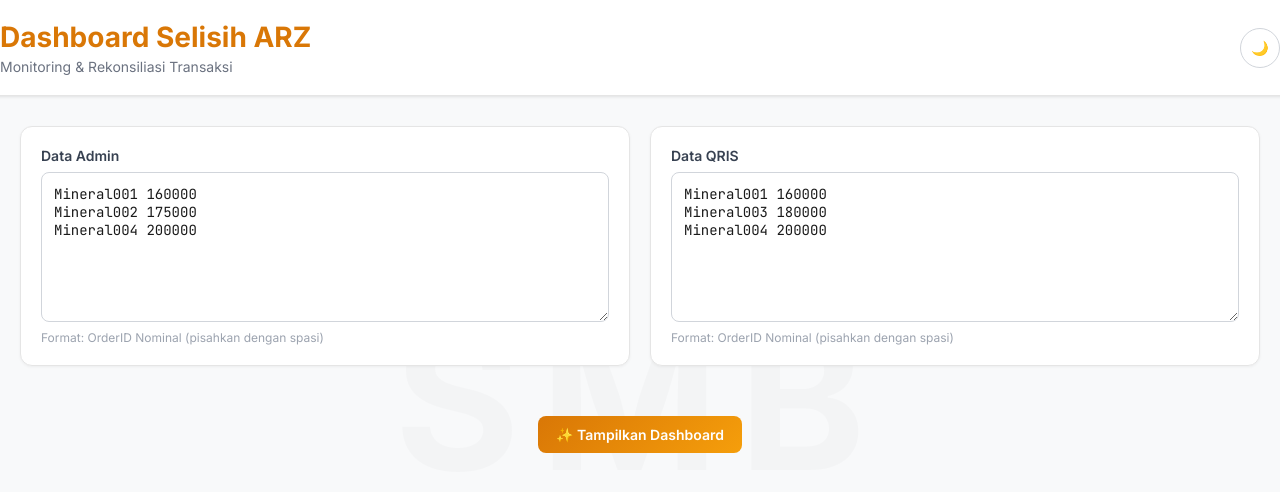
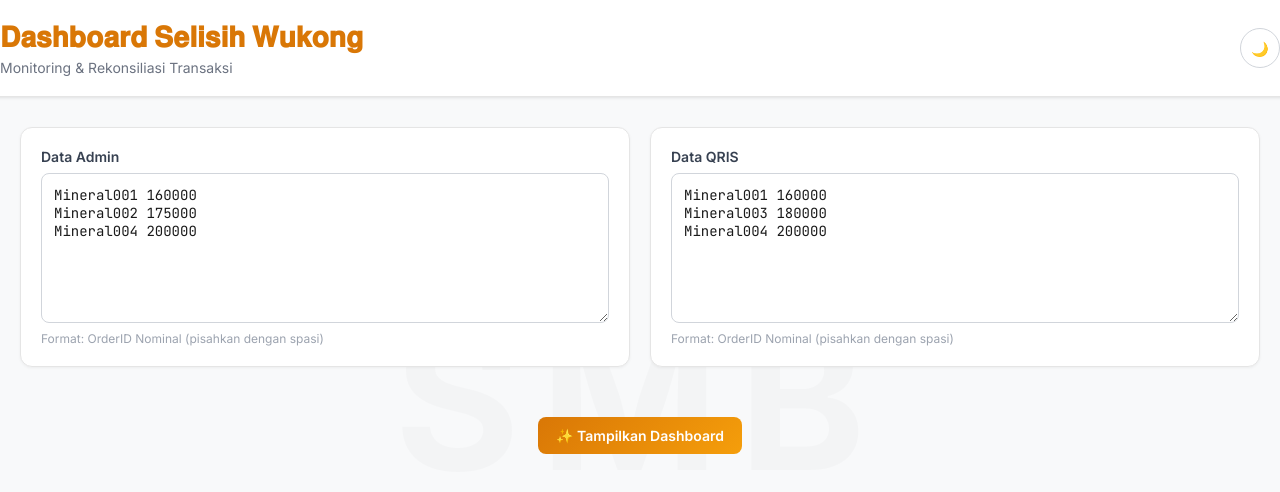
Before and after one commit to arunraj559/qris, a plain HTML site: page index.html in a window 1280 px wide. Drawn offline with nearby package versions, Linux system fonts and the light colour scheme.

Commit message:
Update header title in index.html

```diff
--- a/index.html
+++ b/index.html
@@ -436,7 +436,7 @@
 
 <header>
   <div>
-    <h1>Dashboard Selisih ARZ</h1>
+    <h1>𝐃𝐚𝐬𝐡𝐛𝐨𝐚𝐫𝐝 𝐒𝐞𝐥𝐢𝐬𝐢𝐡 𝐖𝐮𝐤𝐨𝐧𝐠</h1>
     <div class="subtitle">Monitoring & Rekonsiliasi Transaksi</div>
   </div>
   <div class="header-actions">
```
